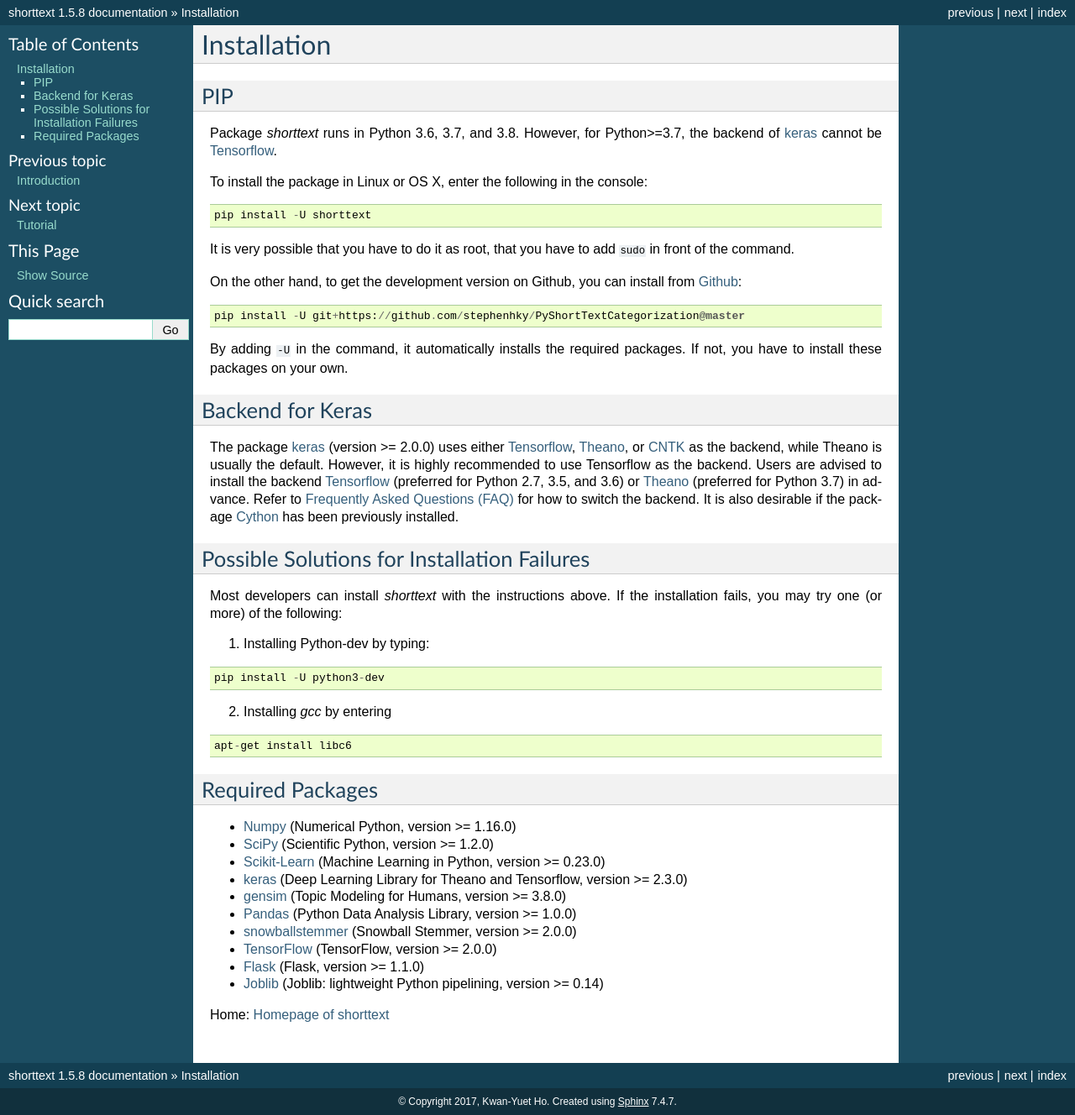
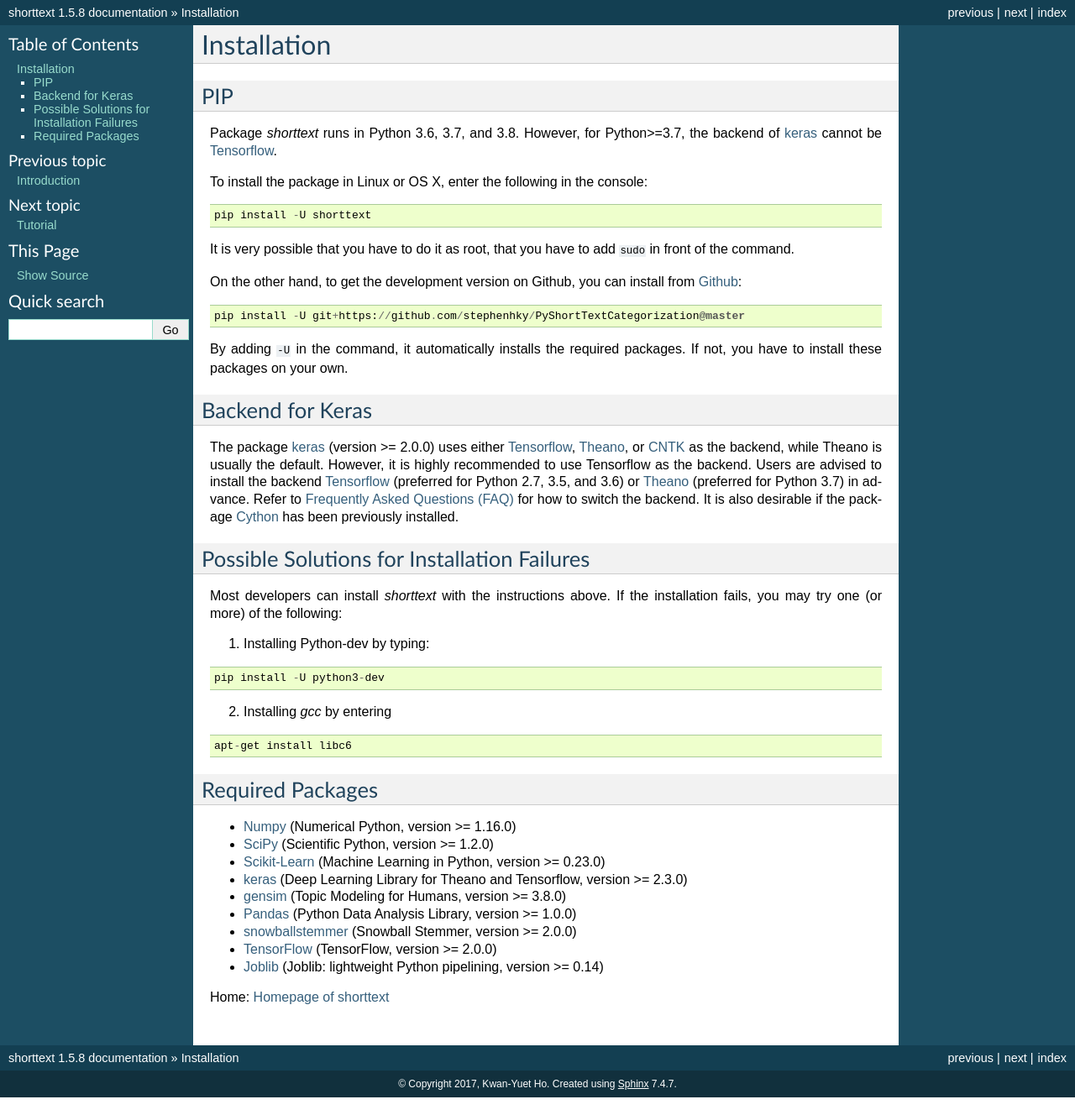
Before and after one commit to stephenhky/PyShortTextCategorization, a Sphinx documentation site: the page built from docs/install.rst, in a window 1280 px wide. Shown: the whole page at 84% size. Built offline with Sphinx 7.4.7, drawn with Linux system fonts in a browser that asks for light colours; after the commit the page ends 1307 px from its top, so only the background shows below that.

Commit message:
removed flask

```diff
--- a/docs/install.rst
+++ b/docs/install.rst
@@ -72,7 +72,6 @@
 - Pandas_ (Python Data Analysis Library, version >= 1.0.0)
 - snowballstemmer_ (Snowball Stemmer, version >= 2.0.0)
 - TensorFlow_ (TensorFlow, version >= 2.0.0)
-- Flask_ (Flask, version >= 1.1.0)
 - Joblib_ (Joblib: lightweight Python pipelining, version >= 0.14)
 
 Home: :doc:`index`
@@ -88,6 +87,4 @@
 .. _gensim: https://radimrehurek.com/gensim/
 .. _Pandas: http://pandas.pydata.org/
 .. _snowballstemmer: https://github.com/snowballstem/snowball
-.. _TensorFlow: https://www.tensorflow.org/
-.. _Flask: https://flask.palletsprojects.com/
 .. _Joblib: https://joblib.readthedocs.io/en/latest/
--- a/setup.py
+++ b/setup.py
@@ -86,8 +86,7 @@
       setup_requires=setup_requirements(),
       install_requires=install_requirements(),
       scripts=['bin/ShortTextCategorizerConsole',
-               'bin/ShortTextWordEmbedSimilarity',
-               'bin/WordEmbedAPI'],
+               'bin/ShortTextWordEmbedSimilarity'],
       test_suite="test",
       tests_requires=test_requirements(),
       zip_safe=False)
```
Also changed, not shown: 1 other file.
